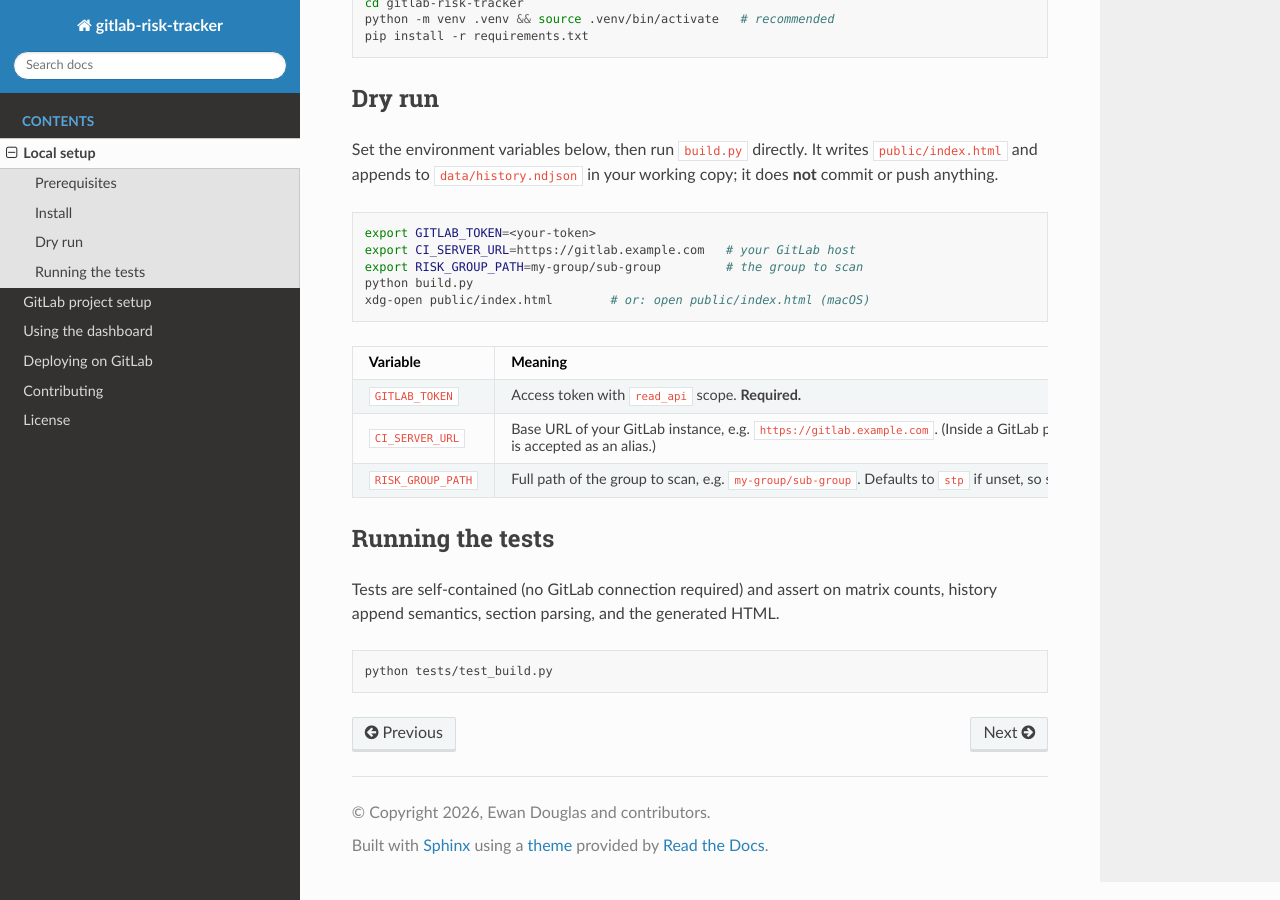
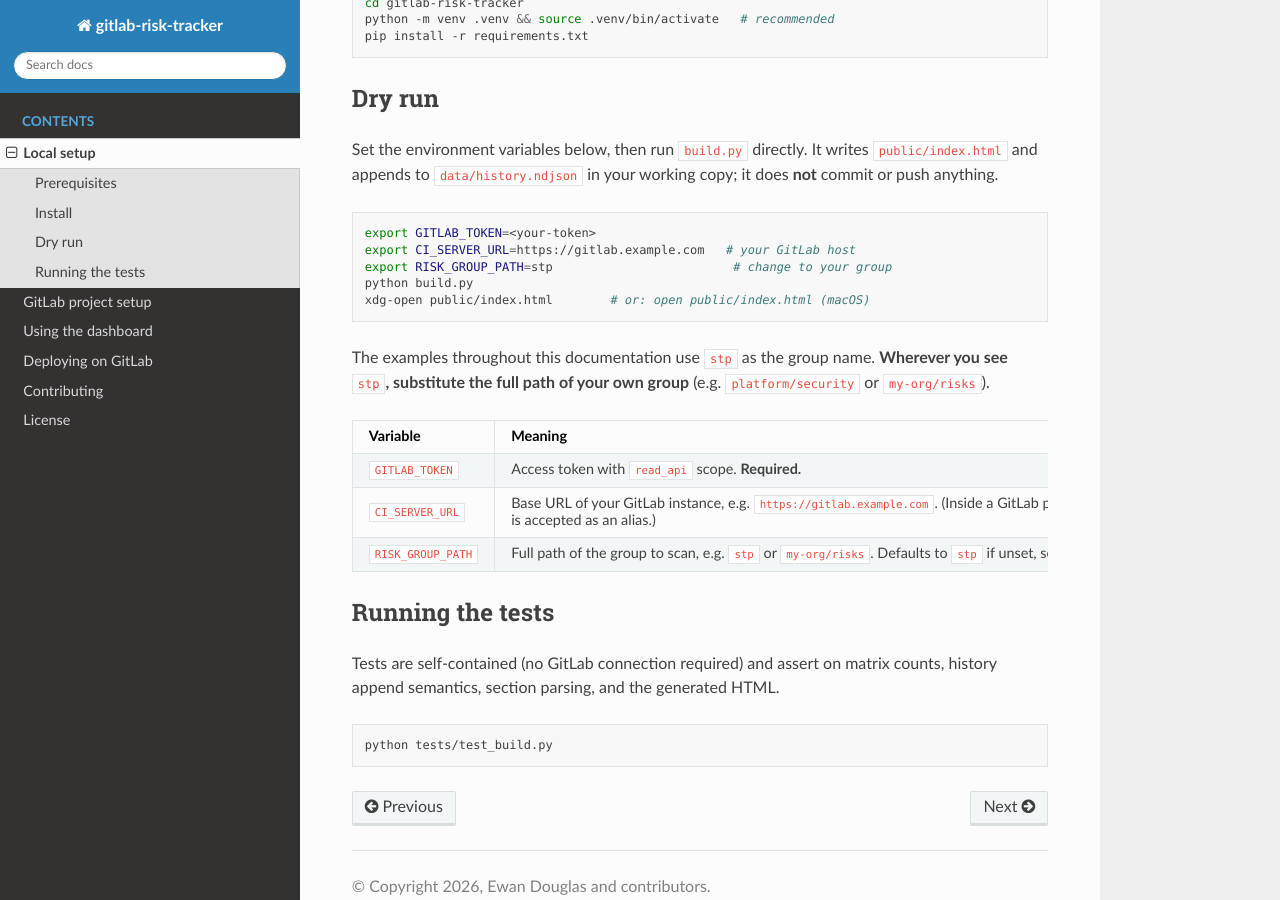
Before and after one commit to douglase/gitlab-risk-tracker, a Sphinx documentation site: the page built from docs/setup.rst, in a window 1280 px wide and 900 px high, scrolled down 502 px. Built offline with Sphinx 7.4.7 and the Read the Docs theme 3.1.0, drawn with Linux system fonts in a browser that asks for light colours.

Commit message:
Keep stp as example group; document how to substitute it

```diff
--- a/docs/deployment.rst
+++ b/docs/deployment.rst
@@ -78,7 +78,8 @@ the next section).
        pipeline to commit ``data/history.ndjson`` to the
        ``risk-history`` branch.
    * - ``RISK_GROUP_PATH``
-     - The full path of your source group, e.g. ``my-group/sub-group``
+     - The full path of your source group, e.g. ``stp`` or
+       ``my-org/risks``
      - Optional but **set it unless your group is literally named**
        ``stp`` (the built-in default). Plain variable; not a secret, so
        leave Masked/Protected off.
--- a/docs/setup.rst
+++ b/docs/setup.rst
@@ -38,9 +38,13 @@ in your working copy; it does **not** commit or push anything.
 
    export GITLAB_TOKEN=<your-token>
    export CI_SERVER_URL=https://gitlab.example.com   # your GitLab host
-   export RISK_GROUP_PATH=my-group/sub-group         # the group to scan
+   export RISK_GROUP_PATH=stp                         # change to your group
    python build.py
    xdg-open public/index.html        # or: open public/index.html (macOS)
+
+The examples throughout this documentation use ``stp`` as the group
+name. **Wherever you see** ``stp``\ **, substitute the full path of your
+own group** (e.g. ``platform/security`` or ``my-org/risks``).
 
 .. list-table::
    :header-rows: 1
@@ -56,9 +60,9 @@ in your working copy; it does **not** commit or push anything.
        set automatically; you only set it for local runs. ``GITLAB_URL``
        is accepted as an alias.)
    * - ``RISK_GROUP_PATH``
-     - Full path of the group to scan, e.g. ``my-group/sub-group``.
-       Defaults to ``stp`` if unset, so set it unless your group really
-       is named ``stp``.
+     - Full path of the group to scan, e.g. ``stp`` or
+       ``my-org/risks``. Defaults to ``stp`` if unset, so set it unless
+       your group really is named ``stp``.
 
 Running the tests
 -----------------
```
Also changed, not shown: docs/index.rst (+9 -0 lines).
